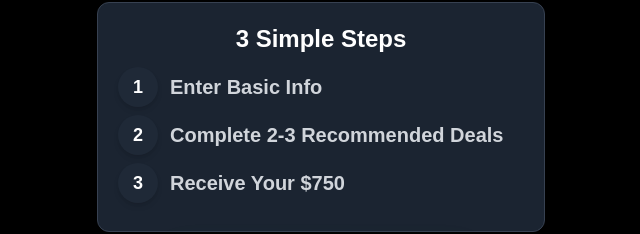
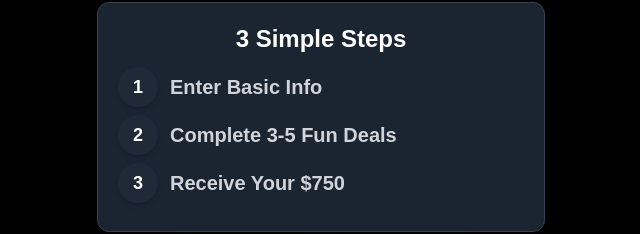
Before and after one commit to aydengemz/landercsh, a Next.js app: page / in a window 1280 px wide. Shown: the part 379-613 px from the top of the page, without its empty margins (319-959 px from the left). Built offline with nearby package versions, Linux system fonts and the light colour scheme.

Commit message:
tastanoncomp

```diff
--- a/app/page.tsx
+++ b/app/page.tsx
@@ -78,7 +78,7 @@ const AffiliateButton = () => (
       animate={{ scale: [1, 1.02, 1], opacity: [0.5, 0.7, 0.5] }}
       transition={{ duration: 2, repeat: Infinity, repeatType: "reverse" }}
     />
-    <a href="https://glstrk.com/?offer_ids=MTE0NQ%3D%3D&affiliate_id=MTE4NDg%3D&source=TmV3" target="_blank" rel="noopener noreferrer">
+    <a href="https://glstrck.com/aff_c?offer_id=1145&aff_id=11848&source=turniprun" target="_blank" rel="noopener noreferrer">
       <Button className="relative z-10 bg-gradient-to-r from-green-400 to-green-600 text-white font-semibold py-5 px-14 rounded-full text-lg flex items-center gap-2 shadow-lg hover:from-green-500 hover:to-green-700"> {/* Adjusted py-4 to py-3 */}
         Claim Cash Now
         <ExternalLink className="w-6 h-6" />
@@ -160,7 +160,7 @@ export default function Home() {
         <motion.div className="w-full max-w-md flex flex-col items-center gap-2"> {/* Reduced gap-4 to gap-2 */}
           <div className="mb-3 w-28 sm:w-32 md:w-40 rounded-full overflow-hidden shadow-lg p-2"> {/* Reduced mb-4 to mb-3 */}
             <img
-              src="https://github.com/aydengemz/landerTemp/blob/main/app/$.png?raw=true"
+              src="https://github.com/aydengemz/landerTemp/blob/main/app/cash2.png?raw=true"
               alt="Cash App Logo"
               className="w-full h-full object-contain"
             />
@@ -180,7 +180,7 @@ export default function Home() {
                 3 Simple Steps
               </h2>
               <ProgressStep number={1} title="Enter Basic Info" isActive={false} isCompleted={false} />
-              <ProgressStep number={2} title="Complete 2-3 Recommended Deals" isActive={false} isCompleted={false} />
+              <ProgressStep number={2} title="Complete 3-5 Fun Deals" isActive={false} isCompleted={false} />
               <ProgressStep number={3} title="Receive Your $750" isActive={false} isCompleted={false} />
             </CardContent>
           </Card>
```
